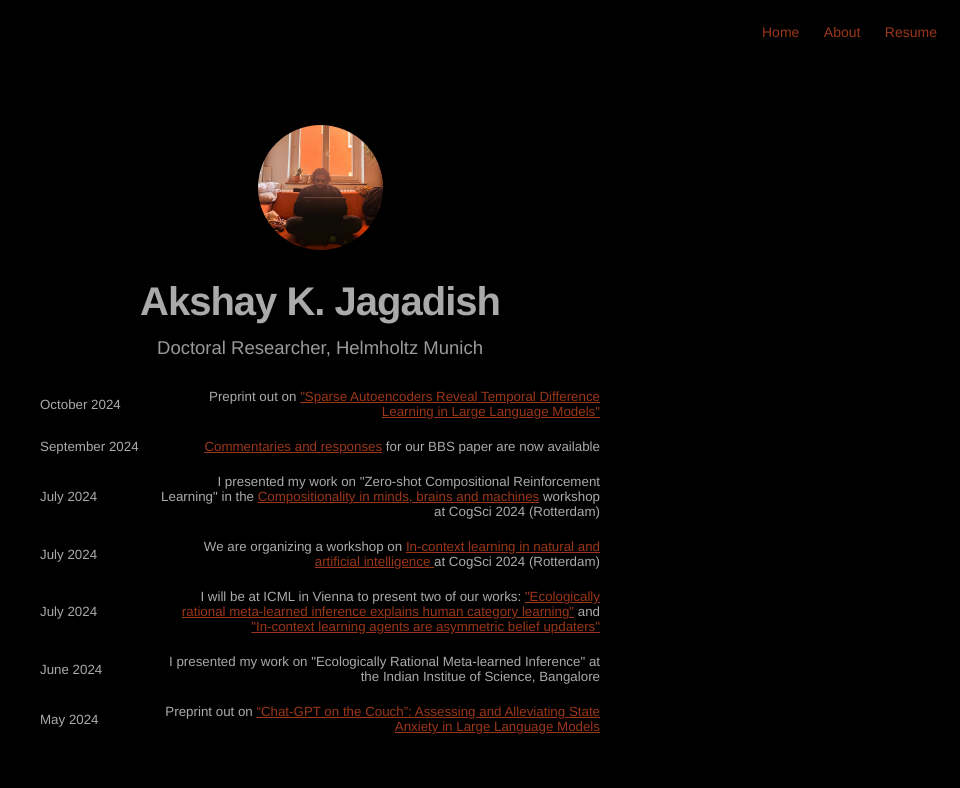
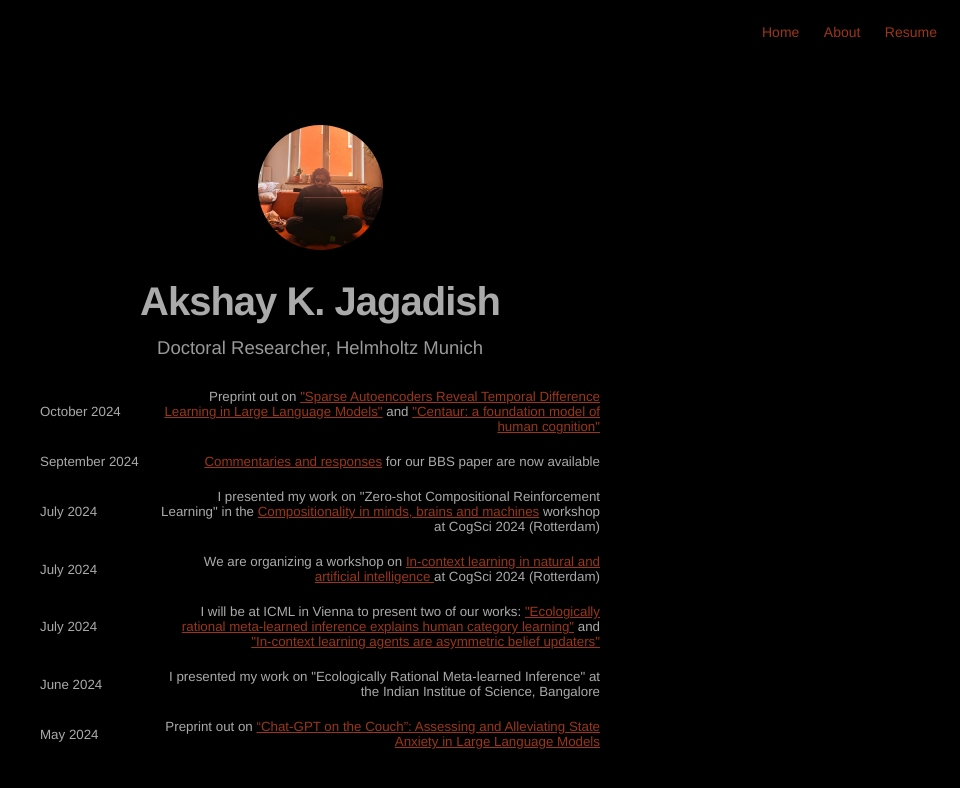
Before and after one commit to akjagadish/akjagadish.github.io, a Jekyll site: the page built from projects.html, in a window 1280 px wide. Shown: the top 788 px of the page, without its empty margins (320-1280 px from the left). Built offline with Jekyll 4.4.1, drawn with Linux system fonts in a browser that asks for light colours; nearby versions of some CDN libraries.

Commit message:
Update projects.html

```diff
--- a/projects.html
+++ b/projects.html
@@ -9,7 +9,9 @@ layout: page_projects
     <span style="flex-shrink: 0; text-align: left; font-size: smaller; width: 100px;">October 2024</span>
     <span style="flex-grow: 1; text-align: right; font-size: smaller; margin-left: 20px;"> Preprint out on <a
         href="https://arxiv.org/abs/2410.01280">"Sparse Autoencoders Reveal Temporal Difference
-        Learning in Large Language Models"</a></span>
+        Learning in Large Language Models"</a> and <a
+        href="https://akjagadish.github.io/assets/Centaur_3_1__a_foundation_model_of_human_cognition.pdf">"Centaur: a foundation model of human cognition"</a>
+    </span>
   </div>
 
   <div style="display: flex; justify-content: space-between; align-items: center;">
```
